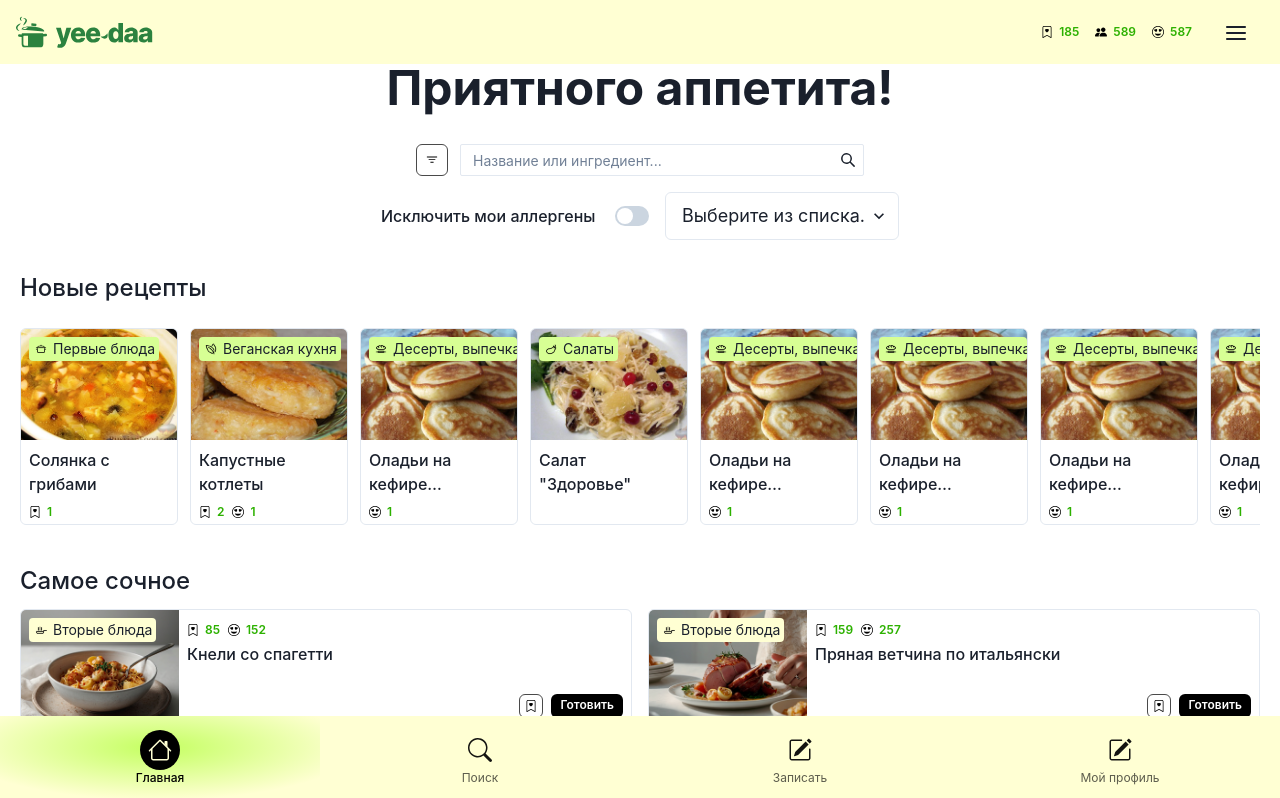
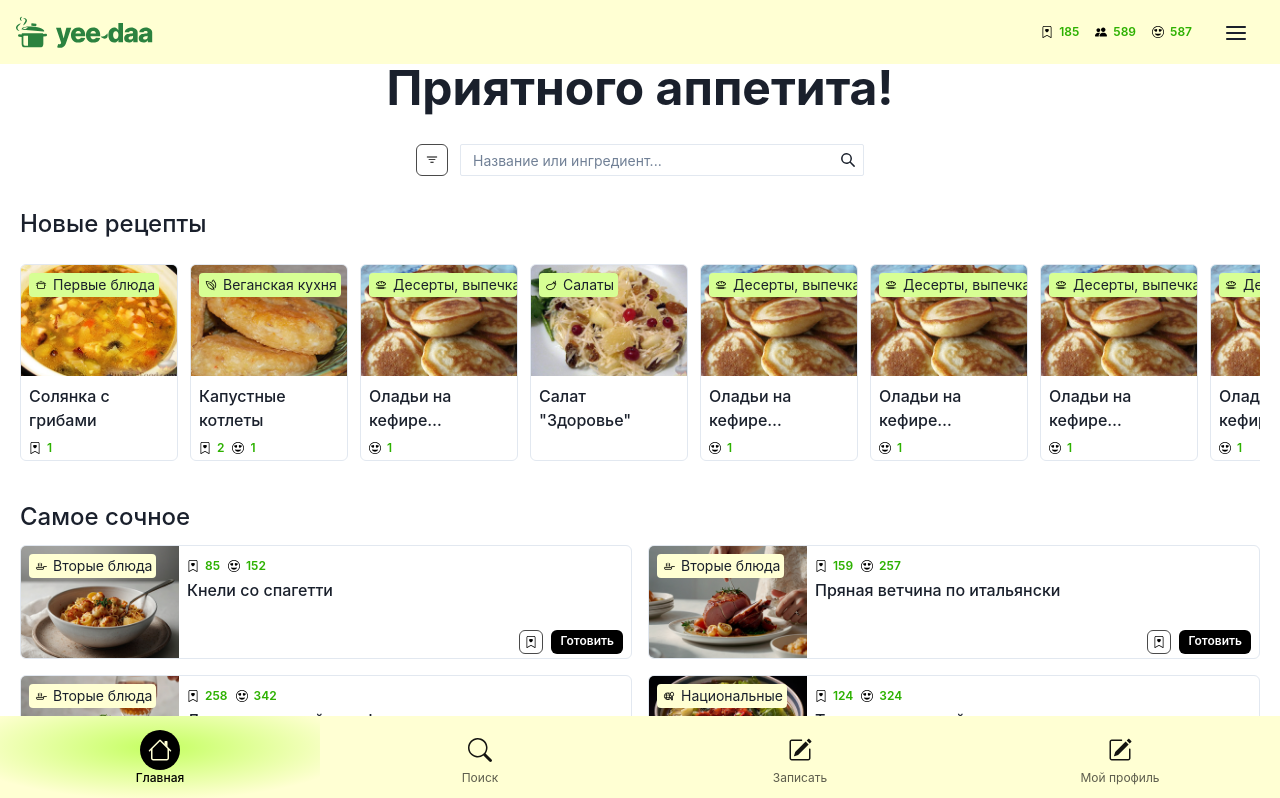
Before and after one commit to ClevertecFrontendLab/sergioivanov008, a React (Vite) app: page / in a window 1280 px wide. Shown: the top 798 px of the page. Built offline with nearby package versions, Linux system fonts and the light colour scheme.

Commit message:
refactor(filters): change style

```diff
--- a/src/components/filters/Filters.tsx
+++ b/src/components/filters/Filters.tsx
@@ -9,7 +9,7 @@ export function Filters() {
                 <FilterButton />
                 <FilterSearch />
             </Flex>
-            <Flex gap={4} justify='center'>
+            <Flex gap={4} justify='center' w='100%' display={{ base: 'none', lg: 'flex' }}>
                 <FilterSwitch />
                 <FilterSelect />
             </Flex>
```
